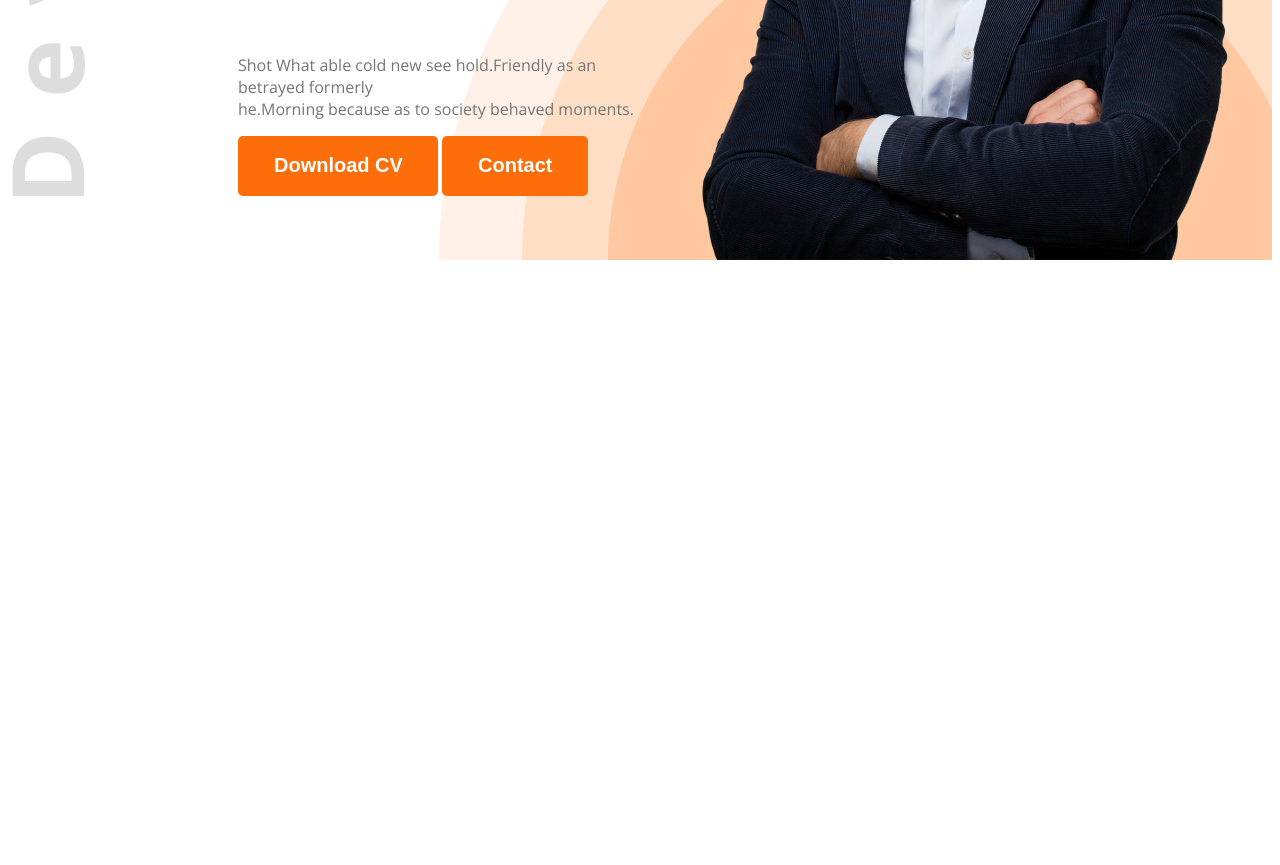
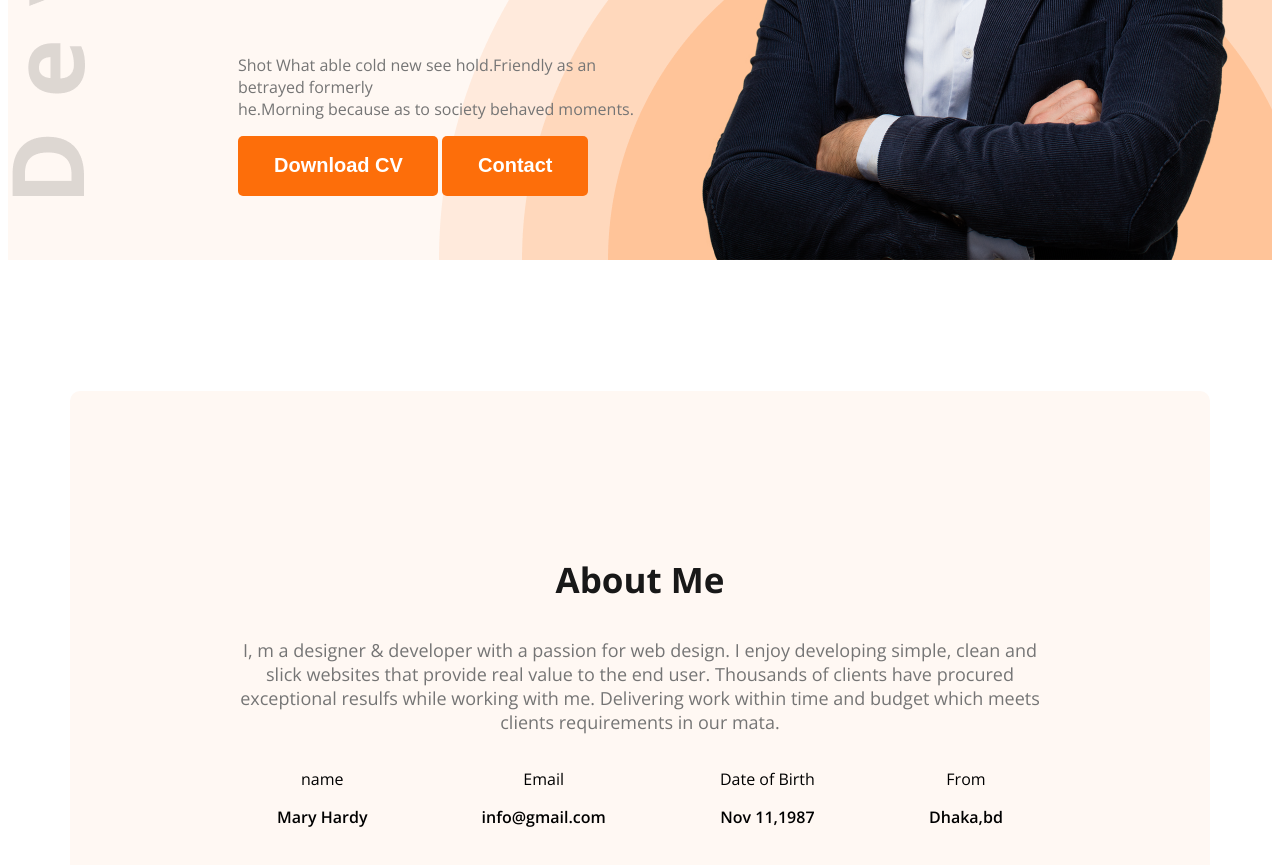
Before and after one commit to sharmin157/web-developer, a plain HTML site: page index.html in a window 1280 px wide. Shown: the part 575-1440 px from the top of the page. Before the commit the page ends 843 px from the top, so only its background shows below. Drawn offline with nearby package versions, Linux system fonts and the light colour scheme.

Commit message:
added the about me

```diff
--- a/index.html
+++ b/index.html
@@ -10,7 +10,7 @@
     <link rel="stylesheet" href="styles/portfolio.css">
 </head>
 <body class="open-sans-normal">
-    <header class="header">
+    <header class="header secondary-bg">
 <nav>
     <h3 class="nav-title">Ma<span class="text-primary">r</span>y</h3>
     <ul>
@@ -34,6 +34,32 @@
 </div>
     </header>
     <main>
+        <section class="about secondary-bg">
+            <h3 class="section-title">About Me</h3>
+            <p class="section-description">
+                I, m a designer & developer with a passion for web design. I enjoy developing simple, clean and <br>slick websites that provide real value to the end user. Thousands of clients have procured <br>exceptional resulfs while working with me. Delivering work within time and budget which meets  <br>clients requirements in our mata.
+            </p>
+            <div class="about-items">
+                <!-- .about-item*4>p.item-title+p.item-discretion -->
+                    <div class="about-item">
+                        <p class="item-title">name</p>
+                        <p class="item-discretion">Mary Hardy</p>
+                    </div>
+                    <div class="about-item">
+                        <p class="item-title">Email</p>
+                        <p class="item-discretion">info@gmail.com</p>
+                    </div>
+                    <div class="about-item">
+                        <p class="item-title">Date of Birth</p>
+                        <p class="item-discretion">Nov 11,1987</p>
+                    </div>
+                    <div class="about-item">
+                        <p class="item-title">From</p>
+                        <p class="item-discretion">Dhaka,bd</p>
+                    </div>
+            </div>
+
+        </section>
 
     </main>
     <footer>
--- a/styles/portfolio.css
+++ b/styles/portfolio.css
@@ -7,6 +7,9 @@
     "wdth" 100;
 }
 /* shared style */
+.secondary-bg{
+    background-color: #FFF8F3;
+}
 .text-primary{
     color: #FD6E0A;
 }
@@ -27,7 +30,15 @@
     background-repeat: no-repeat;
     background-position: top left, bottom right;
 }
-
+.section-title{
+    font-size: 35px;
+    font-weight: bold;
+    color: #181818;
+}
+.section-description{
+    font-size: 18px;
+    color: #757575;
+}
 /* nav styles */
 
 nav{
@@ -78,3 +89,25 @@ nav li a{
     font-size: regular;
     color: #757575;
 }
+/* main styles */
+main{
+    max-width: 1140px;
+    margin: 0 auto;
+    height:550px ;
+
+}
+.about{
+    border-radius: 10px;
+    padding: 130px 150px;
+    text-align: center;
+    margin-top: 131px;
+
+
+}
+.about-items{
+    display: flex;
+    justify-content: space-around;
+}
+.item-discretion{
+    font-weight: 600;
+}
```
